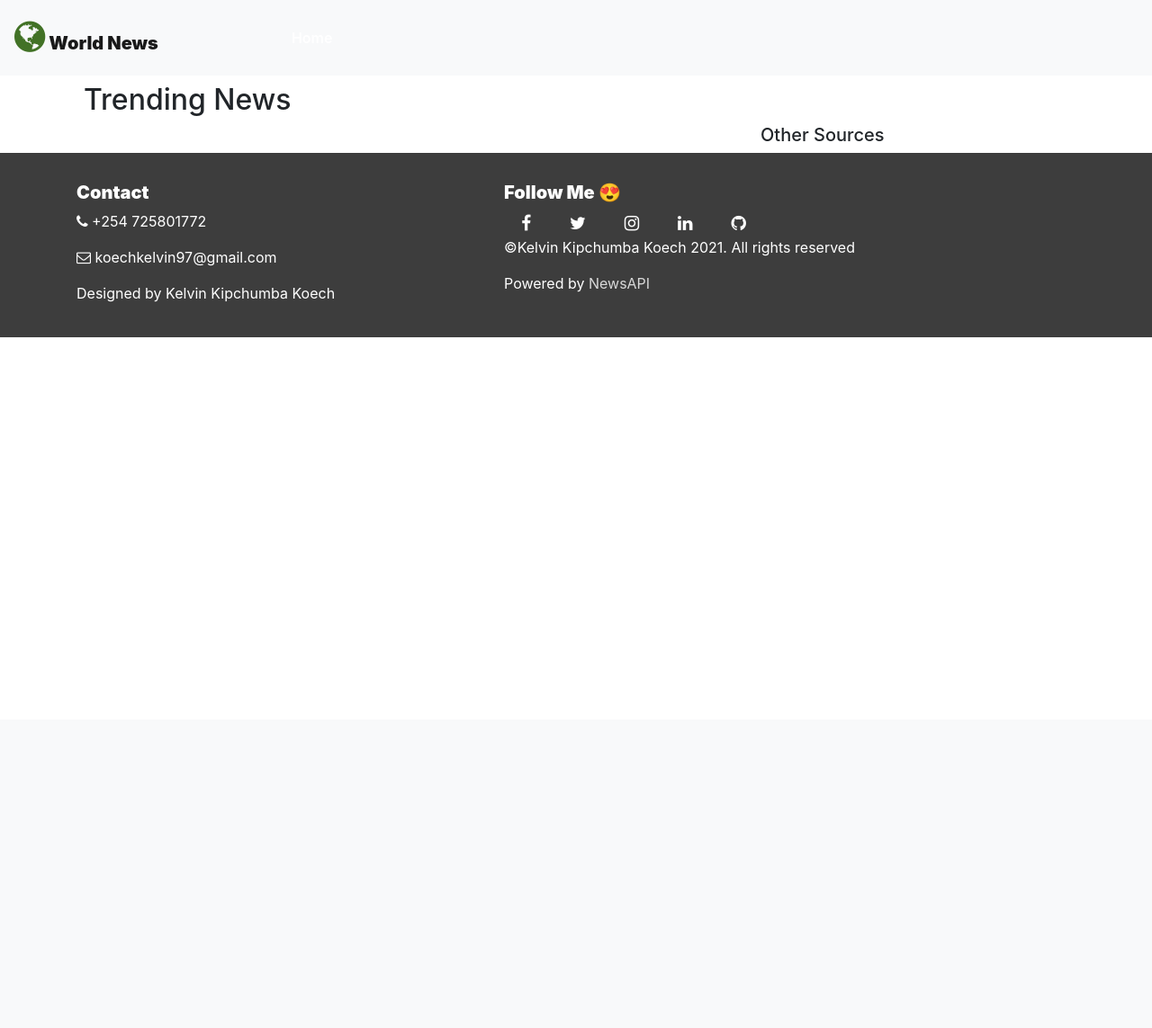
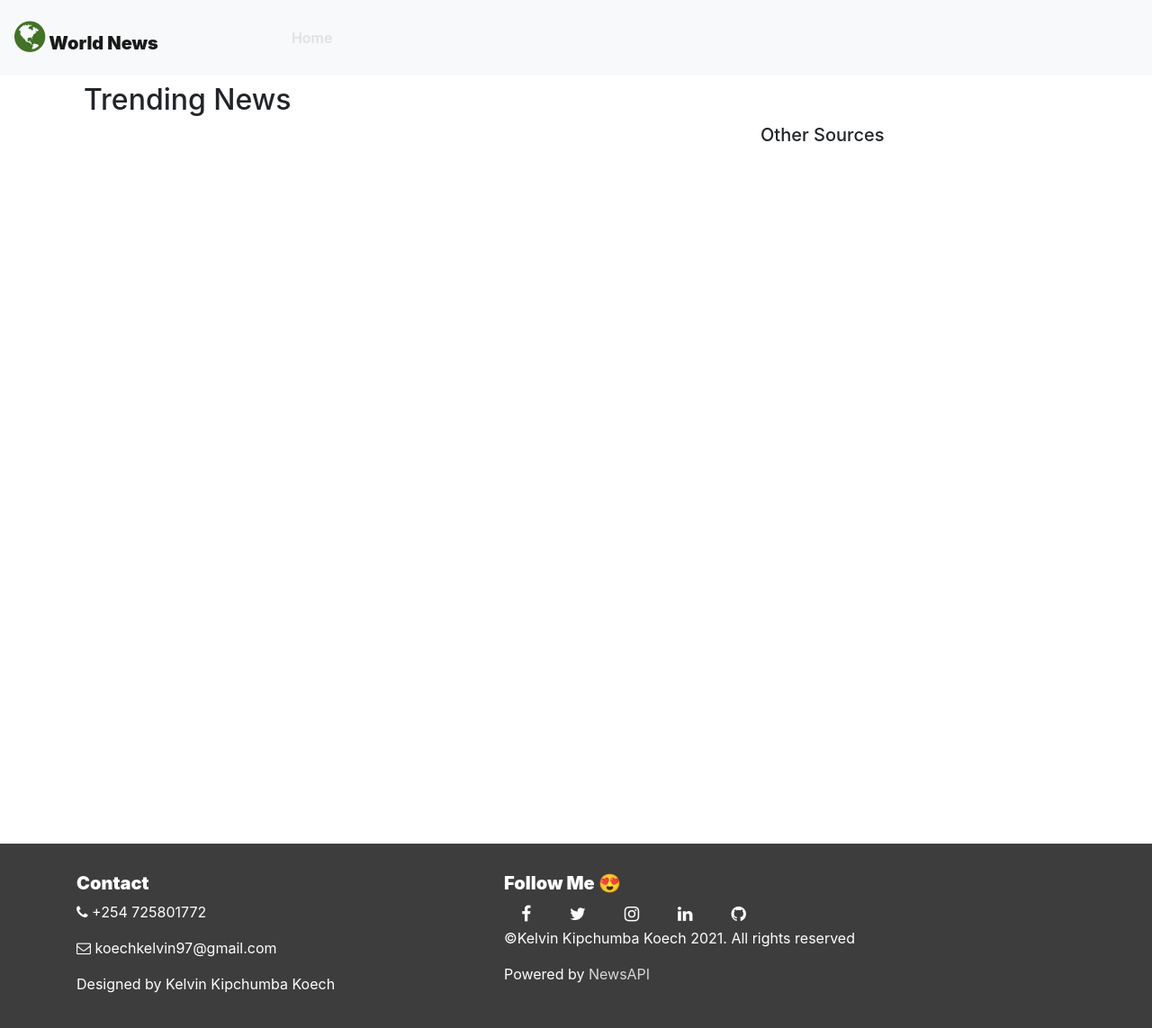
Before and after one commit to k-koech/flask_newsAPI, a Flask app: template app/templates/index.html in a window 1280 px wide. Shown: the whole page at 90% size. Before the commit the page ends 375 px from the top, so only its background shows below. Run offline with Flask 2, Linux system fonts and the light colour scheme; the template is opened without the code that fills it, so the values that code supplies are empty; some libraries are stand-ins or nearby versions.

Commit message:
updated navbar

```diff
--- a/app/static/css/index.css
+++ b/app/static/css/index.css
@@ -19,12 +19,15 @@
     font-weight: 600;
     border-radius: 4px;
     margin-right: 5px;
-    color: #fff;
+    color: rgb(225, 225, 225);
+}
+.othersources
+{
+    height:100vh;
+    overflow: scroll;
 }
 .othersources a
 {
-    height:100vh;
-    overflow: scroll;
     text-decoration: none;
     color: rgb(77, 77, 77) !important;
 }
```
